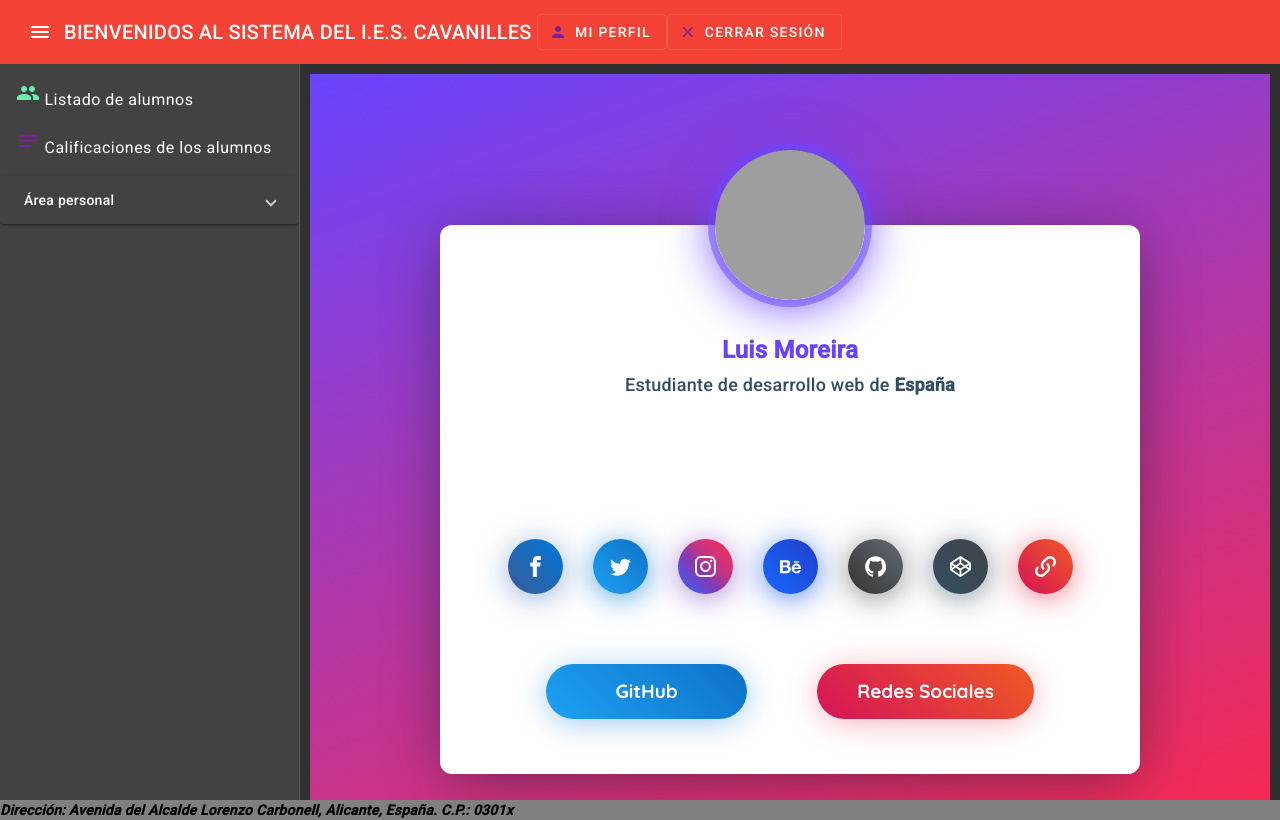
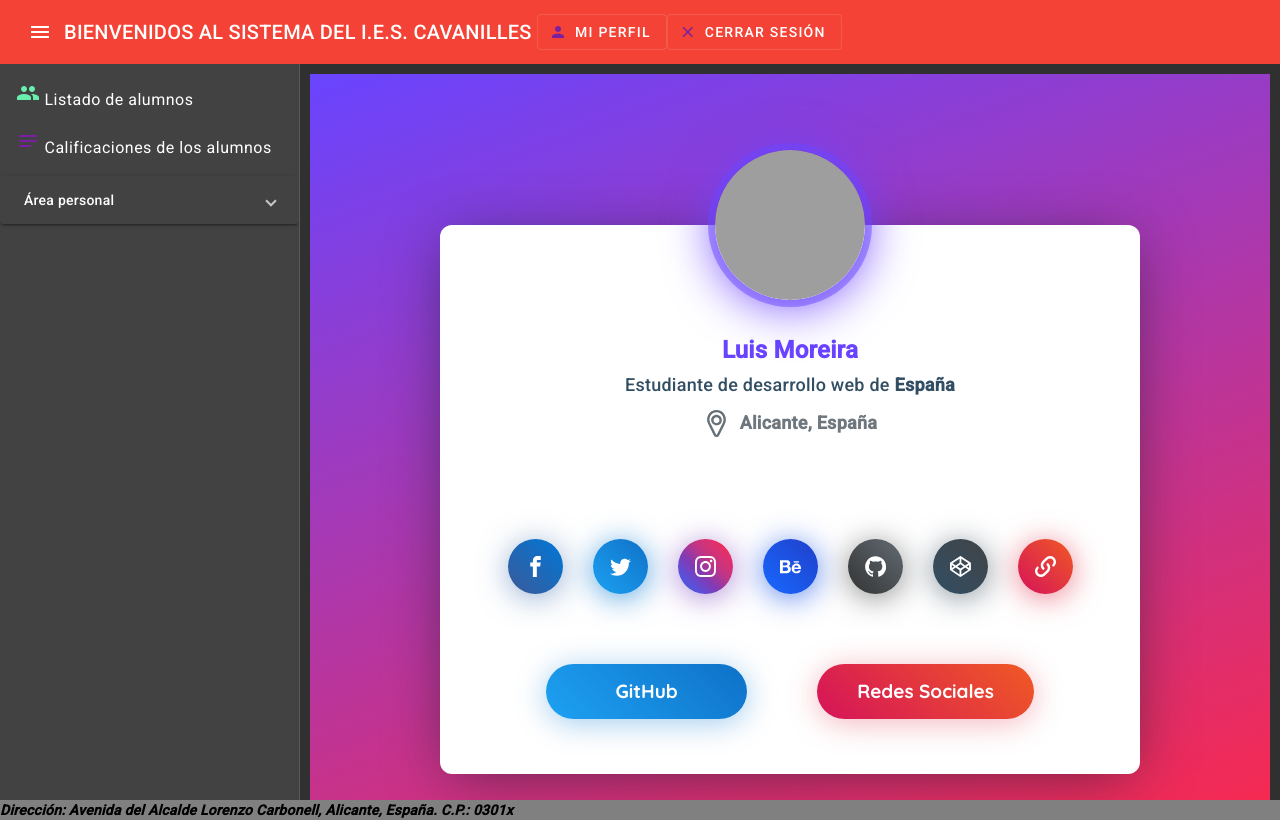
Before and after one commit to MoreiraLuis/practicas-angular, an Angular app: page /perfil in a window 1280 px wide. Built offline with nearby package versions, Linux system fonts and the light colour scheme; grey boxes are pictures that could not be loaded.

Commit message:
correciones menores parte 2...

```diff
--- a/src/app/app.module.ts
+++ b/src/app/app.module.ts
@@ -8,7 +8,7 @@ import { InicioAlumnoComponent } from './inicio-alumno/inicio-alumno.component';
 import { AppRoutingModule } from './app-routing.module';
 import { AlumnosComponent } from './alumnos/alumnos.component';
 import { BrowserAnimationsModule } from '@angular/platform-browser/animations';
-import {MatToolbarModule} from '@angular/material/toolbar';
+import { MatToolbarModule } from '@angular/material/toolbar';
 import { MatIconModule } from '@angular/material/icon';
 import { MatSidenavModule } from '@angular/material/sidenav';
 import { MatListModule } from '@angular/material/list';
--- a/src/app/perfil-alumno/perfil-alumno.component.css
+++ b/src/app/perfil-alumno/perfil-alumno.component.css
@@ -122,6 +122,7 @@ a, a:hover {
   align-items: center;
   font-size: 18px;
   font-weight: 600;
+  color:rgba(13, 28, 39, 0.6);
 }
 .profile-card-loc__icon {
   display: inline-flex;
```
